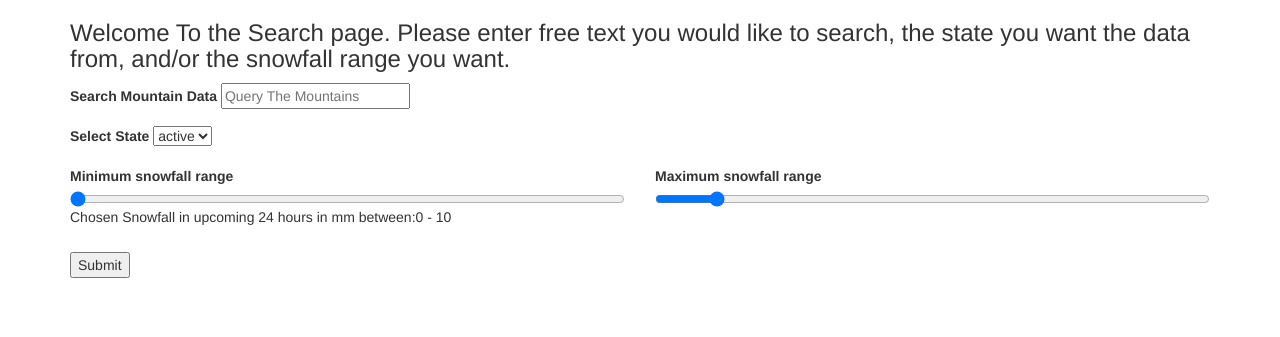
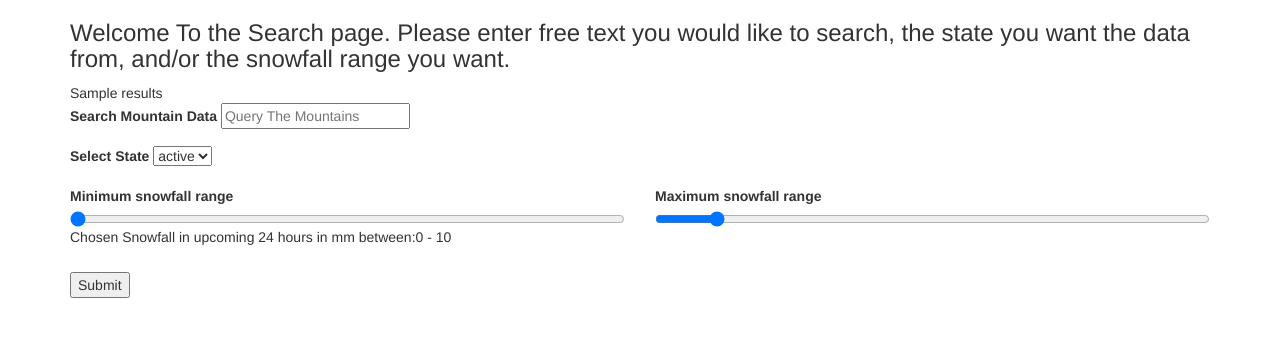
Before and after one commit to evanfalkowski/Info624Project, a Flask app: template templates/search_page.html in a window 1280 px wide. Shown: the part 20-357 px from the top of the page. Run offline with Flask 2, Linux system fonts and the light colour scheme; the template is opened without the code that fills it: most values are stand-ins (such as "Sample title", 1, 10 or a date in 2020); some libraries are stand-ins or nearby versions.

Commit message:
Updates to search

```diff
--- a/app.py
+++ b/app.py
@@ -32,7 +32,8 @@ def index():
 @app.route('/search_page', methods=['GET', 'POST'])
 def search_page():
     if request.method == 'GET':
-        return render_template('search_page.html', states=states)
+        results = es.indices.get_alias("*")
+        return render_template('search_page.html', states=states, results=results)
 
     if request.method == 'POST':
 
--- a/templates/search_page.html
+++ b/templates/search_page.html
@@ -5,6 +5,7 @@
     <h3>
         Welcome To the Search page. Please enter free text you would like to search, the state you want the data from, and/or the snowfall range you want.
     </h3>
+    <div>{{results}}</div>
      <form method="post">
         <div class="form-group">
             <div class="row">
```
